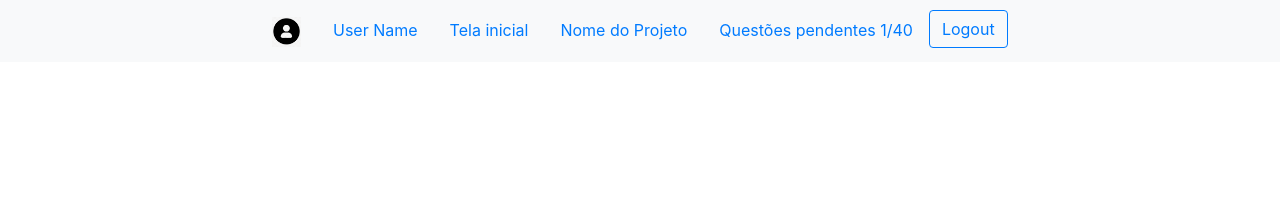
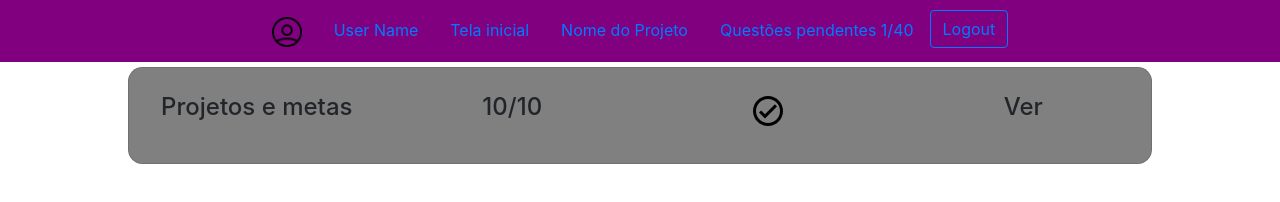
Before and after one commit to MrBlondJose/PGP, a plain HTML site: page Tela_inicial.html in a window 1280 px wide. Drawn offline with Linux system fonts and the light colour scheme.

Commit message:
Adicionando link para logout e contruindo cards da tela inicial

```diff
--- /dev/null
+++ b/CSS/Tela_inicial.css
@@ -0,0 +1,48 @@
+body{
+
+}
+.my_square{
+    text-align: center;
+
+}
+
+.empty_div{
+    height: 10px;
+
+}
+
+#H1{
+    font-size: 20px;
+}
+
+.profile_icon{
+    background-image: url("../imgs/user_profile.png");
+    background-size: 20px 20px;
+    background-repeat: no-repeat;
+    background-position: center;
+}
+
+.my_card{
+
+    max-width: 80%;
+    background:gray;
+    border-radius: 0%;
+    margin:auto;
+    margin-top:5px;
+    margin-bottom: 5px;
+    border-radius: 0.90rem;
+    text-align: center;
+}
+
+.extra_padding {
+    padding-top: 10px;
+    padding-bottom: 10px;
+  }
+
+.My_Navbar{
+    background:purple;
+}
+
+.my_card-body {
+    padding: 10%;
+  }
--- a/CSS/index.css
+++ b/CSS/index.css
@@ -69,9 +69,7 @@
     line-height: 100px;
   }
 
-.extra_padding {
-  padding: 10px;
-}
+
 
 #logo {
   height: 30px;
--- a/Tela_inicial.html
+++ b/Tela_inicial.html
@@ -8,12 +8,17 @@
     <meta name="viewport" content="width=device-width, initial-scale=1">
     <link rel="stylesheet" href="CSS/bootstrap.css">
     <link rel="stylesheet" href="CSS/index.css">
+    <link rel="stylesheet" href="CSS/Tela_inicial.css">
 </head>
 
+<!-- <div>Icons made by
+        <a href="https://www.flaticon.com/authors/those-icons" title="Those Icons">Those Icons</a> from <a href="https://www.flaticon.com/"             title="Flaticon">www.flaticon.com</a></div>-->
+
 <body>
-    <ul class="nav bg-light justify-content-center extra_padding">
+    <div>
+        <ul class="nav My_Navbar justify-content-center extra_padding">
             <a class="navbar-brand" href="#">
-            <img id="logo" src="icons/usuario.jpeg" alt="Logo">
+                <img id="logo" src="icons/user.png" alt="Logo">
             </a>
             <li class="nav-item">
                 <a class="nav-link active" href="#">User Name</a>
@@ -29,10 +34,39 @@
             </li>
             <li class="nav-item">
                 <button type="button" class="btn btn-outline-primary">
-                <a class="nav-item" href="#">Logout</a>
+                    <a class="nav-item" href="./index.html">Logout</a>
                 </button>
             </li>
         </ul>
+    </div>
+    <div class="card mb-3 my_card">
+        <div class="row no-gutters ">
+            <div class="col-md-3">
+                <div class="my_card-body">
+                    <h4 >Projetos e metas</h4>
+                </div>
+            </div>
+            <div class="col-md-3">
+                <div class="my_card-body">
+                    <h4 >10/10</h4>
+                </div>
+            </div>
+            <div class="col-md-3">
+                <div class="my_card-body">
+                    <h4 >
+                        <a href="#">
+                            <img src="./icons/sharp_check_circle_outline_black_18dp.png">
+                        </a>
+                    </h4>
+                </div>
+            </div>
+            <div class="col-md-3">
+                <div class="my_card-body">
+                    <h4 >Ver</h4>
+                </div>
+            </div>
+        </div>
+    </div>
 </body>
 
 </html>
```
Also changed, not shown: icons/sharp_check_circle_outline_black_18dp.png (added), icons/user.png (added), imgs/user_profile.png (added). Lines whose indentation alone changed are shown as unchanged.
